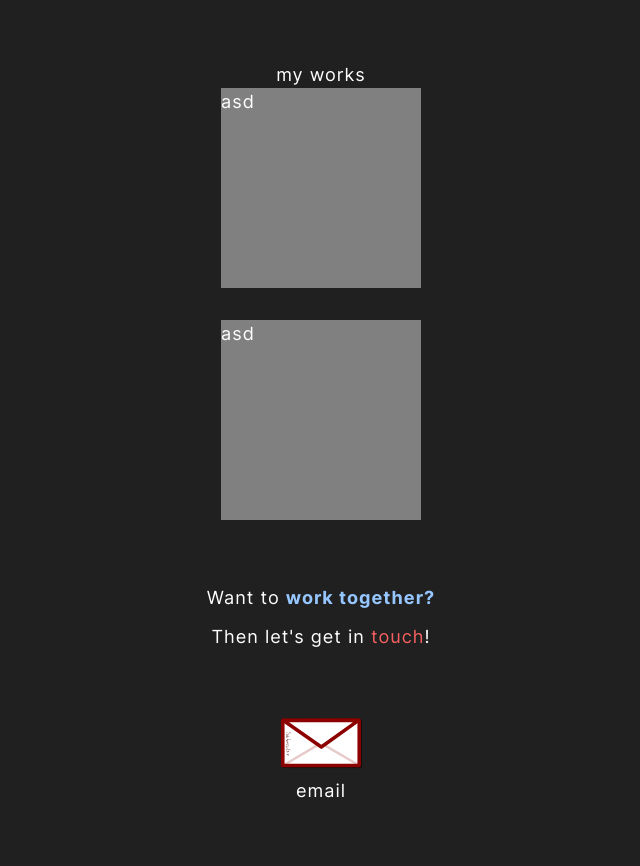
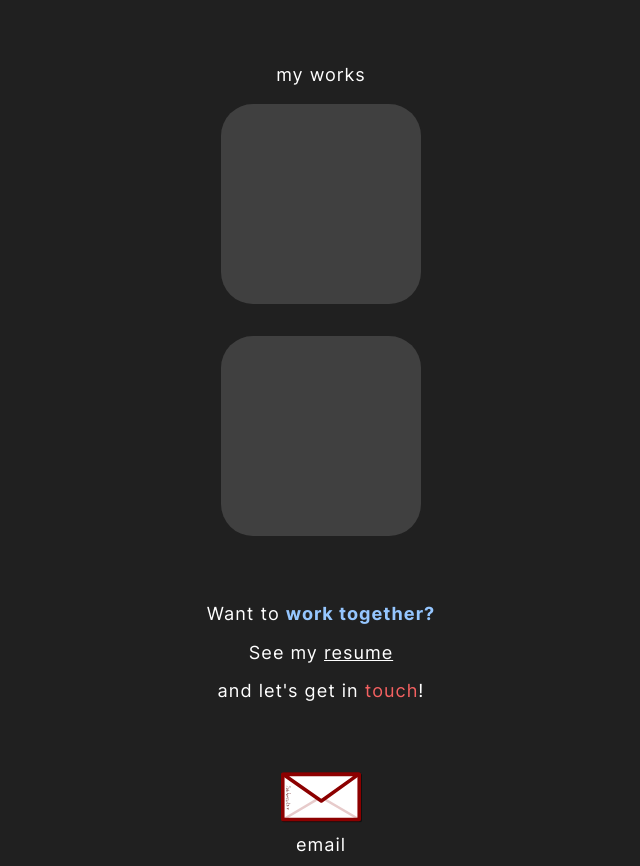
Before and after one commit to Peter-dot-P/PeterPiv.github.io, a website: page index.html in a window 1280 px wide. Shown: the part 2220-3086 px from the top of the page, without its empty margins (319-959 px from the left). Drawn offline with nearby package versions, Linux system fonts and the light colour scheme.

Commit message:
stlye footer and 'my works' cards

```diff
--- a/index.html
+++ b/index.html
@@ -80,15 +80,18 @@
       <section id="works">
         <p>my works</p>
         <div id="works__grid">
-          <div class="work__item">asd</div>
-          <div class="work__item">asd</div>
+          <div class="work__item"></div>
+          <div class="work__item"></div>
         </div>
       </section>
     </main>
     <!-- The footer is where the work together part will go -->
     <footer>
       <p>Want to <span id="work__together">work together?</span></p>
-      <p>Then let's get in <span id="touch">touch</span>!</p>
+      <p>See my <span id="resume__link">
+        <a href="">resume</a>
+      </span></p>
+      <p>and let's get in <span id="touch">touch</span>!</p>
 
       <div id="contact__grid">
         <div class="contact__item"><img src="/pics/email-envelope.svg" alt=""></div>
--- a/scss/_footer.scss
+++ b/scss/_footer.scss
@@ -37,3 +37,13 @@
     }
   }
 }
+#resume__link {
+  text-align: center;
+  a {
+    color: white;
+    &:hover {
+      color: #95c6ff;
+      transition: 0.2s ease-in-out;
+    }
+  }
+}
--- a/scss/_main.scss
+++ b/scss/_main.scss
@@ -89,6 +89,9 @@ p {
 
 #works {
   margin: 4rem;
+  p {
+    margin-bottom: 1rem;
+  }
 }
 
 #works__grid {
@@ -99,7 +102,13 @@ p {
 
 .work__item {
   margin: auto;
-  background-color: gray;
+  background-color: hsl(0, 0%, 25%);
   width: 200px;
   height: 200px;
+  border-radius: 2rem;
+  transition: 0.3s ease-in-out;
+  &:hover {
+    background-color: hsl(0, 0%, 60%);
+    transition: 0.3s ease-in-out;
+  }
 }
```
Also changed, not shown: dist/index.css, 1 other file.
